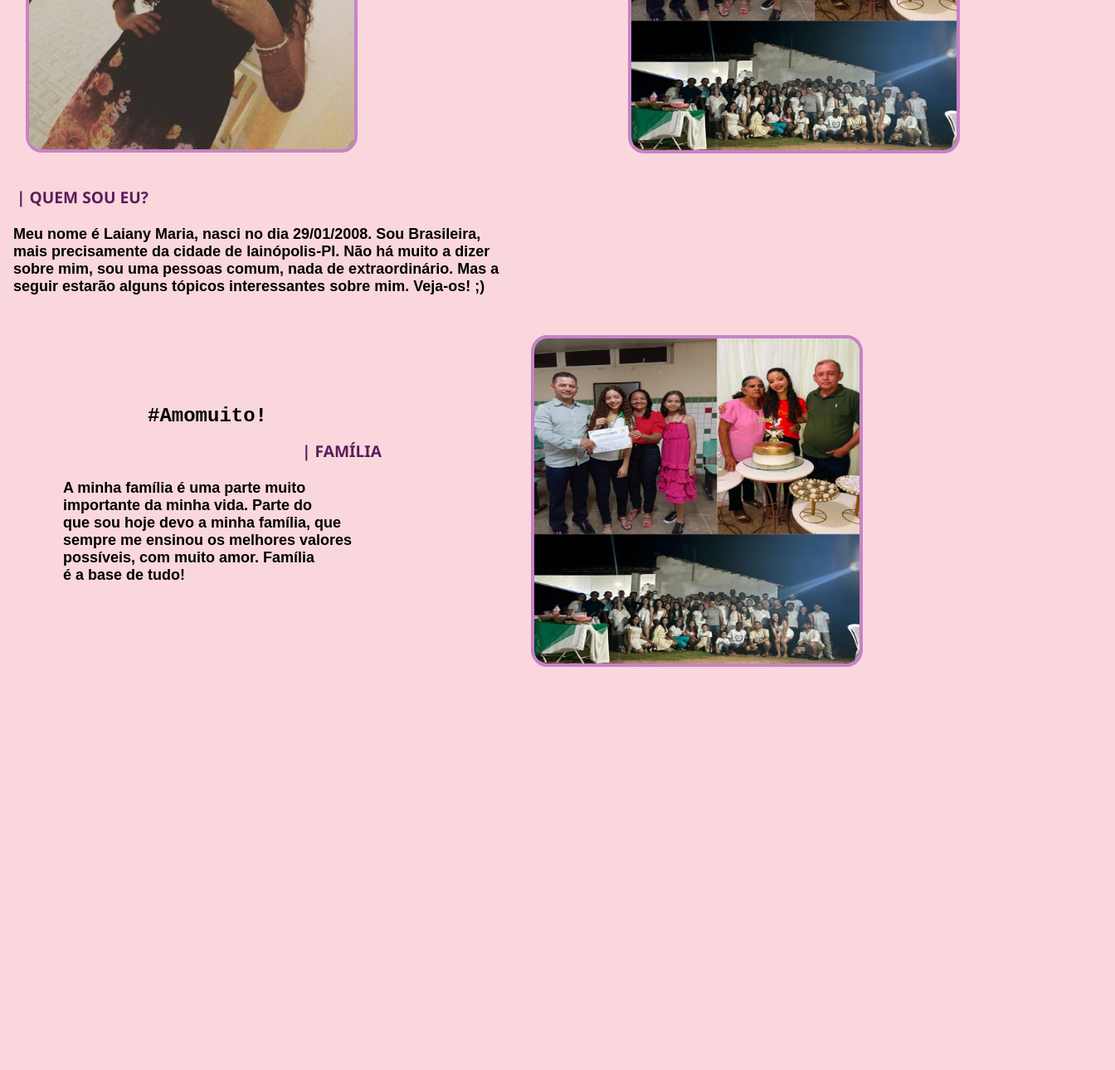
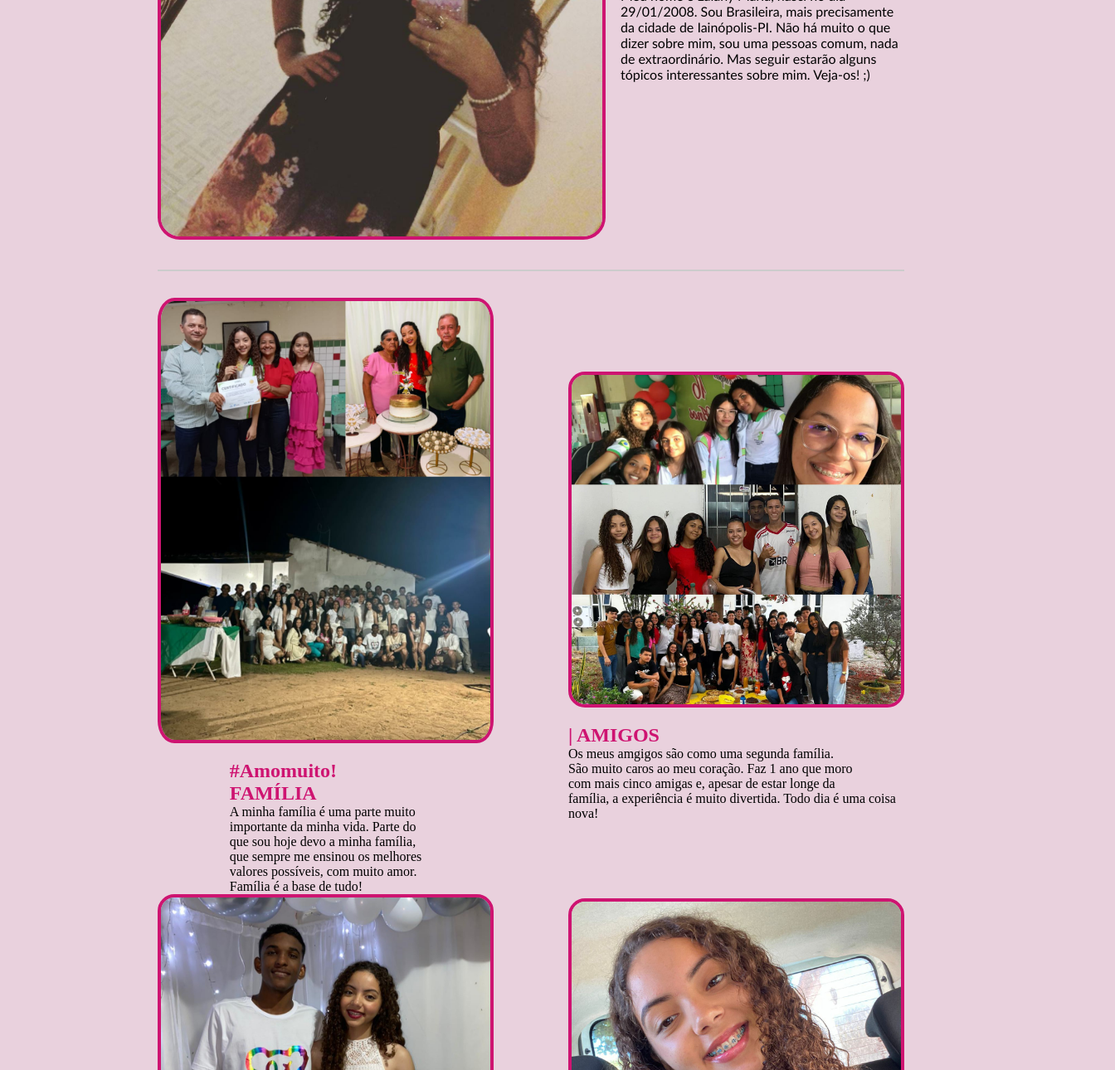
Before and after one commit to marylay01/marylay01.github.io, a plain HTML site: page Meu site 2/index.html in a window 1280 px wide. Shown: the part 352-1642 px from the top of the page at 83% size, 1344 px wide, since content can reach past the window. Before the commit the page ends 1188 px from the top, so only its background shows below. Drawn offline with Linux system fonts and the light colour scheme.

Commit message:
atualizacoes

```diff
--- a/Meu site 2/css/estilo.css
+++ b/Meu site 2/css/estilo.css
@@ -6,43 +6,85 @@
 
 body{
     margin: 0%;
-    background-color: rgb(249, 215, 220);
+    background-color: #e9d1dd;
 
 }
 
 header{
     margin: 0%;
-    background-color: rgb(90, 29, 90);
-    width: 100%;
+    background-color: #ce1471 ;
+    width: 105%;
     height: 95px;
 
 }
 
 header h1{
     padding: 25px;
-    color: blanchedalmond
+    color: #e9d1dd;
 }
 
 main{
-    margin: auto;
+    margin: 0 auto;
     display: flex;
     flex-wrap: wrap;
     padding-top: 10px;
+    max-width: 900px;
+}
+
+.eu{
+    display: flex;
+    justify-content: space-between;
+    align-items: center;
+    border-bottom: 2px solid #ccc;
+    margin-bottom: 2rem;
+    padding-bottom: 2rem;
+
+    >div h1{
+        color: #ce1471;
+        font-family: Arial, Helvetica, sans-serif;
+    }
+
+    >div p{
+        font-family: 'Gill Sans', 'Gill Sans MT', Calibri, 'Trebuchet MS', sans-serif;
+    }
+    .imagem{
+        width: 60%;
+    }
+
+    .texto{
+        width: 38%
+
+
+    }
+
+
+}
+section{
+    display: flex;
+    justify-content: space-between;
+    flex-wrap: wrap;
+
+    >div{
+        width: 45%;
+        display: flex;
+        flex-direction: column;
+        gap: 1rem;
+        align-items: center;
+        justify-content: center;
+
+        h1{
+            color: #ce1471;
+        }
+    }
 }
 
 img{
-    max-width: 100%; }
+    max-width: 100%;
+    border-radius: 5%;
+    background-color: #e9d1dd;
+    border: 4px solid #ce1471;
+}
 
-.imagem1{
-    margin: 5%;
-    width: 400px;
-    height: 400px;
-    border-radius: 5%;
-    background-color: #f4dfd4;
-    border: 4px solid rgb(199, 130, 199);
-
-
-}
 div1{
     padding: 10px;
 
@@ -52,95 +94,36 @@ div2{
    padding: 5px;
 }
 
-img, .texto1{
-    display: inline-block;
+
+footer{
+    margin: 0%;
+    background-color: #ce1471 ;
+    width: 105%;
+    height: 70px;
+
+}
+footer h3{
+    padding: 25px;
+    color: #e9d1dd;
+    display: flex;
+    flex-direction: column;
+    align-items: center;
+    justify-content: center;
+    font-family: 'Franklin Gothic Medium', 'Arial Narrow', Arial, sans-serif;
 }
 
-
-.texto1{
-    margin-left: 15px;
-    padding: 5px;
-    display: flex;
-    justify-content: flex-start;
-    flex-direction: row;
-    color: rgb(90, 29, 90);
-    font-size: larger;
-    font-weight: 200%;
-    font-family: 'Segoe UI', Tahoma, Geneva, Verdana, sans-serif;
-
-
-
+@media(max-width: 768px){
+    main{
+        height: auto;
+    }
+    main div {
+        width: 70%;
+        height: 100vh;
+    }
 }
 
-.texto2{
-    padding: 16px;
-    font-size: large;
-    font-weight: 400%;
-    font-family: Arial, Helvetica, sans-serif;
+@media (max-width:576px){
+    main div {
+        width: 98%;
+    }
 }
-
-.imagem2{
-    display: flex;
-    justify-content: flex-end;
-    flex-direction: row;
-    margin-top: 8%;
-    margin-left: 35%;
-    margin-bottom: 8%;
-    width: 400px;
-    height: 400px;
-    border-radius: 5%;
-    background-color: #EDDCEA;
-    border: 4px solid rgb(199, 130, 199)
-
-
-
-}
-
-imagem2, .hashtag{
-    display: inline-block;
-}
-
-.container{
-    display: flex;
-    align-items: center;
-}
-.hashtag{
-    display: flex;
-    justify-content: center;
-    text-align: center;
-    width: 500px;
-    flex-direction: row;
-    font-size:x-large;
-    font-family: 'Courier New', Courier, monospace;
-    font-weight: 100px;
-
-}
-
-.texto3{
-    margin-top: 10px;
-    margin-left: 15px;
-    width: 450px;
-    padding: 5px;
-    display: flex;
-    justify-content: flex-end;
-    flex-direction: row;
-    color: rgb(90, 29, 90);
-    font-size: larger;
-    font-weight: 200%;
-    font-family: 'Segoe UI', Tahoma, Geneva, Verdana, sans-serif;
-
-
-}
-
-.texto4{
-    display: flex;
-    justify-content: center;
-    width: 500px;
-
-    flex-direction: row;
-    padding: 16px;
-    font-size: large;
-    font-weight: 400%;
-    font-family: Arial, Helvetica, sans-serif;
-
-}
--- a/Meu site 2/index.html
+++ b/Meu site 2/index.html
@@ -1,70 +1,133 @@
 <!DOCTYPE html>
 <html lang="en">
-<head>
-    <meta charset="UTF-8">
-    <meta name="viewport" content="width=device-width, initial-scale=1.0">
+  <head>
+    <meta charset="UTF-8" />
+    <meta name="viewport" content="width=device-width, initial-scale=1.0" />
     <title>site</title>
-    <link rel="stylesheet" href="">
-    <link rel="stylesheet" href="css/estilo.css">
+    <link rel="stylesheet" href="" />
+    <link rel="stylesheet" href="css/estilo.css" />
+  </head>
 
-</head>
-<body>
+  <body>
     <header>
-        <h1>Meu site sobre mim!</h1>
-
+      <h1>Meu site sobre mim!</h1>
     </header>
 
     <main>
-       <section>
-           <div> <img class=imagem1 src="./eu espelho.jpg" alt="minha foto"/> </div>
+        <div class="eu">
+          <div class="imagem">
+            <img class="imagem1" src="./eu espelho.jpg" alt="minha foto" />
+          </div>
 
+          <div class="texto">
+            <h1>
+             QUEM SOU EU?
+            </h1>
 
-               <div>
-                    <h1 class=" texto1">
-                        <p> | QUEM SOU EU? </p>
-                     </h1>
+              <p>
+                Meu nome é Laiany Maria, nasci no dia 29/01/2008. Sou
+                Brasileira,
+                mais precisamente da cidade de Iainópolis-PI. Não há muito o que
+                dizer
+                sobre mim, sou uma pessoas comum, nada de extraordinário. Mas
+                seguir estarão alguns tópicos interessantes sobre mim. Veja-os!
+                ;)
+              </p>
 
-                    <h3 class="texto2">
-                         <p> Meu nome é Laiany Maria, nasci no dia 29/01/2008. Sou Brasileira,<br> mais precisamente da cidade de Iainópolis-PI.
-                        Não há muito a dizer<br>  sobre mim, sou uma pessoas comum, nada de extraordinário. Mas a <br> seguir estarão
-                        alguns tópicos interessantes sobre mim. Veja-os! ;) </p>
-                     </h3>
+           </div>
+        </div>
 
-                </div>
+      <section>
 
+        <div>
+          <div>
+            <img  src="./family.jpg" alt="montagem" />
+          </div>
 
-        </section>
+          <div>
+            <div>
+              <h1>
+                #Amomuito!
+              </h1>
 
+              <h1>
+                FAMÍLIA
+              </h1>
 
+                <p>
+                  A minha família é uma parte muito <br />
+                  importante da minha vida. Parte do <br />que sou hoje devo a
+                  minha família,<br />
+                  que sempre me ensinou os melhores <br />valores possíveis, com
+                  muito amor. <br />Família é a base de tudo!
+                </p>
+            </div>
+          </div>
+        </div>
+
+        <div>
+          <div>
+            <img src="./amigos .jpg" alt="amigos" />
+          </div>
+
+          <div >
             <div>
-                    <img class="imagem2" src="./Captura de tela 2024-03-25 222712.png" alt="montagem"/> </div>
+              <h1>
+                | AMIGOS
+              </h1>
 
-                <div class="container">
-                    <div>
-                        <h1 class="hashtag">
-                            <p>#Amomuito! </p>
-                        </h1>
+                <p>
+                  Os meus amgigos são como uma segunda família. <br />
+                  São muito caros ao meu coração. Faz 1 ano que moro <br />com
+                  mais cinco amigas e, apesar de estar longe da<br />
+                  família, a experiência é muito divertida. Todo dia é uma coisa
+                  nova!
+                </p>
+            </div>
+          </div>
+        </div>
 
-                        <h1 class="texto3">
-                            <p>| FAMÍLIA </p>
-                         </h1>
+        <div>
+          <div>
+            <img src="./eu e namorado.1 .jpg" alt="boyfriend" />
+          </div>
 
-                        <h3 class="texto4">
-                             <p> A minha família é uma parte muito <br> importante da minha vida.  Parte do <br>que sou hoje devo a minha família, que <br> sempre me ensinou os melhores valores <br>  possíveis, com muito amor. Família <br>é a base de tudo!
-                            </p>
-                         </h3>
-                     </div>
-                </div>
+          <div>
+            <div>
+              <h1>
+                | RLACIONAMENTO
+              </h1>
 
-        <section>
+                <p>
+                  Esse é o meu querido boyfriend!! Nós namoramos a 7 meses,
+                  desde o dia 01/09/2023.
+                </p>
+            </div>
+          </div>
+        </div>
+
+        <div>
+          <div>
+            <img
+              src="./eu linda.jpg "
+              alt="foto da autora do site "
+            />
+          </div>
+
+          <div>
             <div>
-                <img class="imagem2" src="./Captura de tela 2024-03-25 222712.png" alt="montagem"/> </div>
+              <h1>
+                OBRIGADA PELA VISITA AO MEU PRIMEIRO SITE, ATÉ MAIS!
+              </h1>
+            </div>
+          </div>
+        </div>
+      </section>
+    </main>
 
-        </section>
-
-
-
-    </main>
+    <footer>
+      <h3>by @laianyolr | on insta!</h3>
+    </footer>
 
 </body>
 </html>
```
Also changed, not shown: Meu site 2/amigos .jpg (added), Meu site 2/eu e namorado .jpg (added), Meu site 2/eu e namorado.1 .jpg (added), Meu site 2/eu linda.jpg (added), Meu site 2/family.jpg (added), 1 other file.
